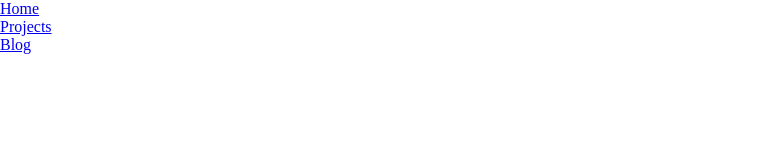
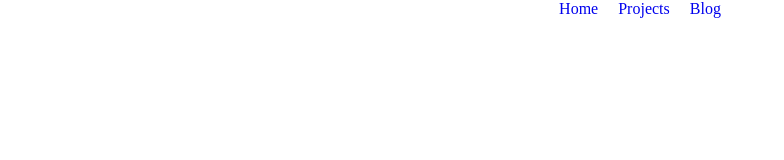
Before and after one commit to davidrogaci/Tooltip-UI, a plain HTML site: page index.html in a window 1280 px wide. Shown: the whole page, without its empty margins (0-784 px from the left). Drawn offline with Linux system fonts and the light colour scheme.

Commit message:
Estilos de los <a> reseteados

```diff
--- a/index.html
+++ b/index.html
@@ -8,7 +8,6 @@
   </head>
   <body>
     <main>
-      <section>
       <nav>
         <ul>
           <li>
@@ -22,7 +21,6 @@
           </li>
         </ul>
       </nav>
-      </section>
     </main>
   </body>
 </html>
--- a/style.css
+++ b/style.css
@@ -6,3 +6,24 @@
 }
 
 /* ESTILOS GLOBALES */
+
+nav {
+  display: flex;
+  justify-content: center;
+  align-items: center;
+}
+
+nav ul {
+  display: flex;
+  justify-content: center;
+  align-items: center;
+  list-style: none;
+}
+
+nav ul li {
+  margin: 0 10px;
+}
+
+nav ul li a {
+  text-decoration: none;
+}
```
Lines whose indentation alone changed are shown as unchanged.
